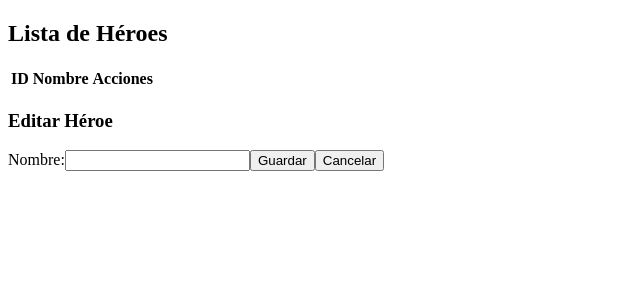
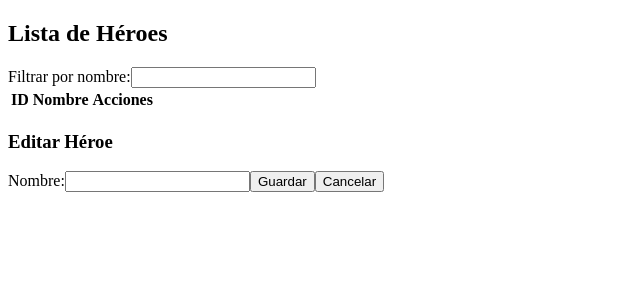
Before and after one commit to JordiVelasco/PTHeroes, an Angular app: page / in a window 1280 px wide. Shown: the top 300 px of the page, without its empty margins (0-640 px from the left). Built offline with nearby package versions, Linux system fonts and the light colour scheme.

Commit message:
searchHero()

```diff
--- a/src/app/hero-list/hero-list.component.html
+++ b/src/app/hero-list/hero-list.component.html
@@ -1,5 +1,7 @@
 <div>
   <h2>Lista de Héroes</h2>
+  <label for="heroFilter">Filtrar por nombre:</label>
+  <input type="text" name="heroFilter" [(ngModel)]="filterValue" (input)="searchHero()">
   <table>
     <thead>
       <tr>
@@ -17,7 +19,6 @@
           <button type="button" (click)="deleteHero(hero)">Borrar</button>
         </td>
       </tr>
-
     </tbody>
   </table>
   <div *ngIf="heroes">
--- a/src/app/hero-list/hero-list.component.ts
+++ b/src/app/hero-list/hero-list.component.ts
@@ -14,15 +14,20 @@ export class HeroListComponent implements OnInit {
 
   heroes: any[] = [];
   selectedHero: any = {};
+  filterValue = '';
 
-  constructor(private heroService: HeroService) {}
+  constructor(private heroService: HeroService) { }
 
   ngOnInit(): void {
     this.heroes = this.heroService.getAllHeroes();
   }
 
-  editHero(hero: any): void{
+  editHero(hero: any): void {
     this.selectedHero = { ...hero };
+  }
+
+  searchHero(): void {
+    this.heroes = this.heroService.getAllHeroes().filter(hero => hero.name.includes(this.filterValue));
   }
 
   saveHero(): void {
@@ -31,13 +36,13 @@ export class HeroListComponent implements OnInit {
     } else {
       this.heroService.addHero(this.selectedHero);
     }
-      this.selectedHero = {};
-      this.heroes = this.heroService.getAllHeroes();
+    this.selectedHero = {};
+    this.heroes = this.heroService.getAllHeroes();
   }
 
   deleteHero(hero: any): void {
-  this.heroService.deleteHero(hero);
-  this.heroes = this.heroService.getAllHeroes();
+    this.heroService.deleteHero(hero);
+    this.heroes = this.heroService.getAllHeroes();
+  }
+  cancel(): void { this.selectedHero = {}; }
 }
-  cancel(): void{this.selectedHero = {};}
-}
```
Also changed, not shown: src/app/hero.service.ts (line endings or trailing spaces). Lines whose indentation alone changed are shown as unchanged.
